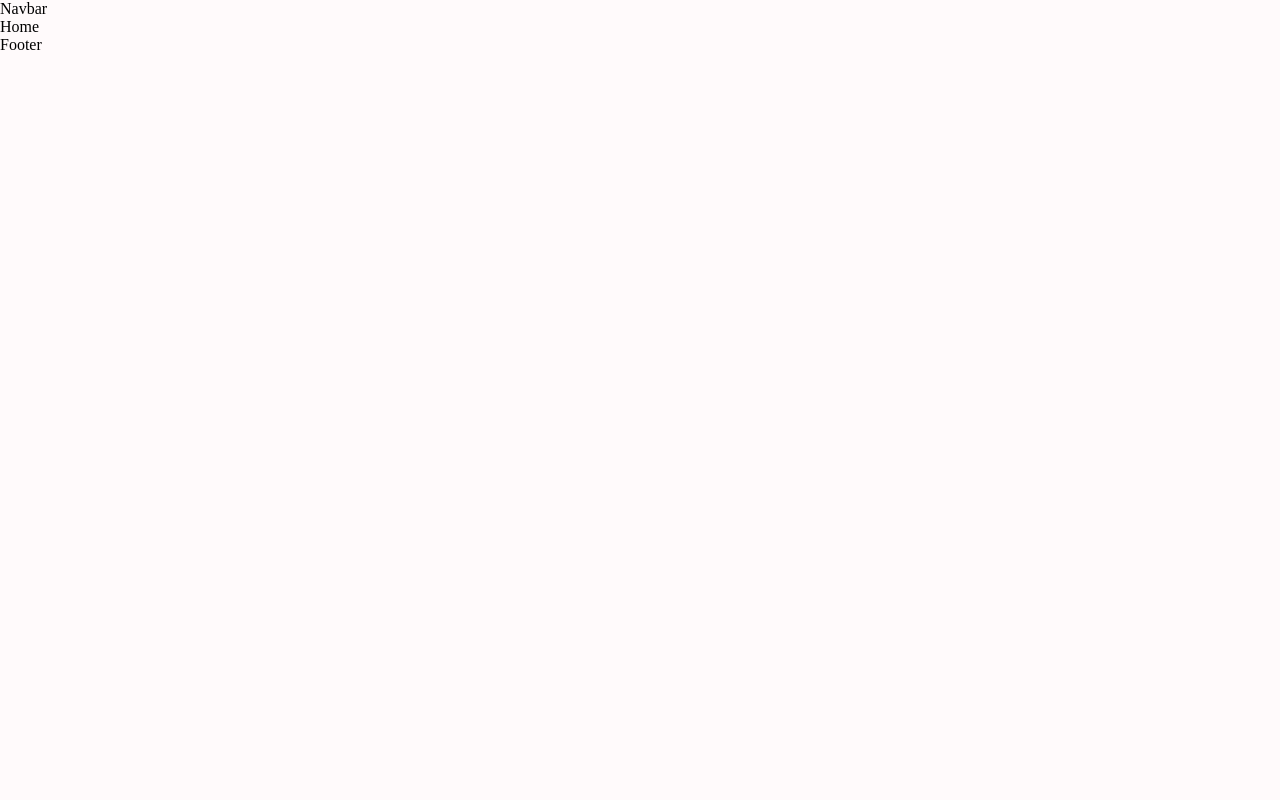
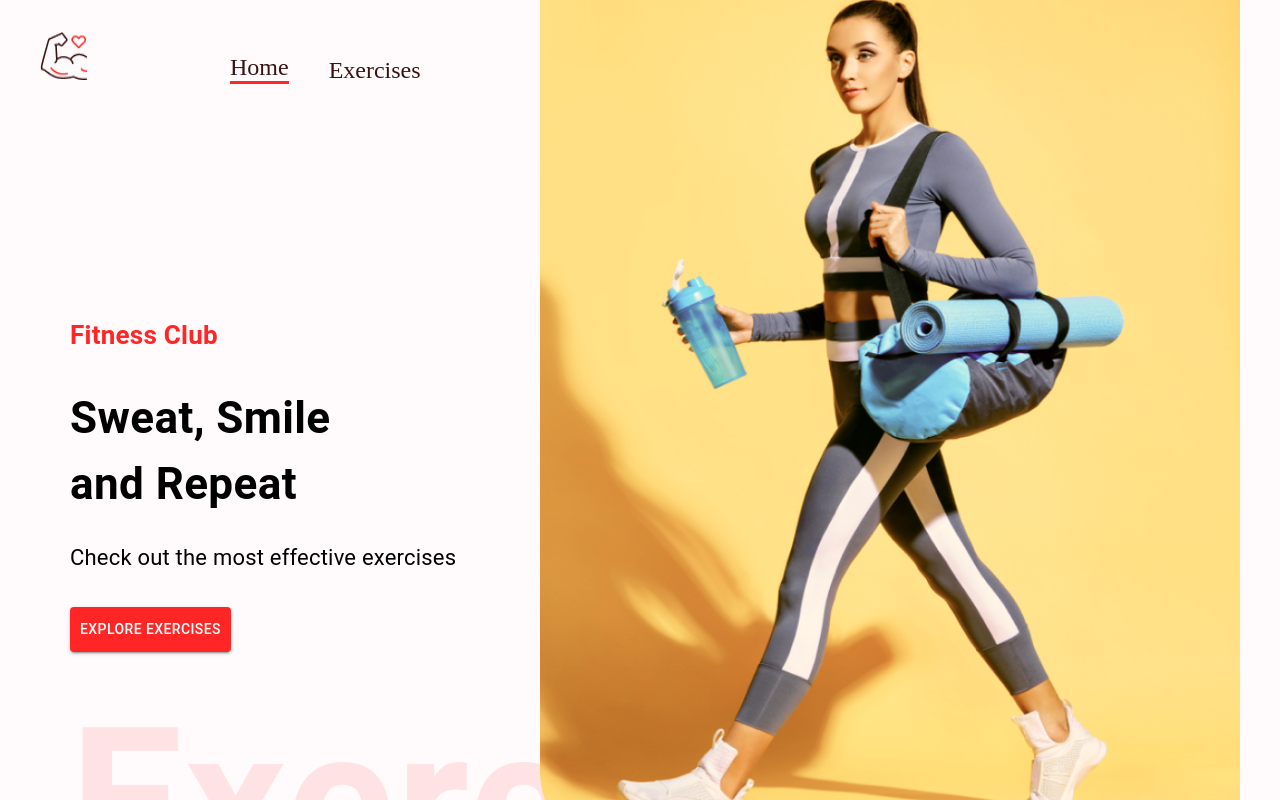
Before and after one commit to EugeniaKolodeichuk/fitness-exercices-app, a React (Create React App) app: page / in a window 1280 px wide. Shown: the top 800 px of the page. Built offline with nearby package versions, Linux system fonts and the light colour scheme.

Commit message:
add navbar and components to home page

```diff
--- /dev/null
+++ b/src/components/Exercises.js
@@ -0,0 +1,9 @@
+import React from 'react'
+
+const Exercises = () => {
+  return (
+    <div>Exercises</div>
+  )
+}
+
+export default Exercises
--- /dev/null
+++ b/src/components/HeroBanner.js
@@ -0,0 +1,51 @@
+import React from 'react';
+import { Box, Stack, Typography, Button } from '@mui/material';
+
+import HeroBannerImage from '../assets/images/banner.png';
+
+const HeroBanner = () => {
+  return (
+    <Box
+        sx={{
+            mt: { lg: '212px', xs: '70px' },
+            ml: { sm: '50px' }
+        }}
+        position="relative"
+        p="20px"
+    >
+        <Typography color="#FF2625" fontWeight="600" fontSize="26px">
+            Fitness Club
+        </Typography>
+        <Typography
+            fontWeight={700}
+            sx={{ fontSize: { lg: '44px', xs: '40px' }}}
+            mb="23px"
+            mt="30px"
+        >
+            Sweat, Smile <br /> and Repeat
+        </Typography>
+        <Typography fontSize="22px" lineHeight="35px" mb={4}>
+           Check out the most effective exercises
+        </Typography>
+        <Button
+            variant="contained"
+            color="error"
+            href="exercises"
+            sx={{ backgroundColor: '#FF2625', padding: '10px' }}
+        >
+            Explore Exercises
+        </Button>
+        <Typography
+            fontWeight={600}
+            color="#FF2625"
+            sx={{ opacity: 0.1, display: { lg: 'block', xs: 'none' }}}
+            fontSize="200px"
+        >
+            Exercise
+        </Typography>
+        <img src={HeroBannerImage} alt="banner" className="hero-banner-img" />
+    </Box>
+  )
+}
+
+export default HeroBanner
--- a/src/components/Navbar.js
+++ b/src/components/Navbar.js
@@ -1,8 +1,55 @@
-import React from 'react'
+import React from 'react';
+import { Link } from 'react-router-dom';
+import { Stack } from '@mui/material';
+
+import Logo from '../assets/images/Logo.png';
 
 const Navbar = () => {
   return (
-    <div>Navbar</div>
+    <Stack
+      direction="row"
+      justifyContent="space-around"
+      sx={{
+        gap: { sm: '122px', xs: '40px' },
+        mt: { sm: '32px', xs: '20px' },
+        justifyContent: 'none'
+      }}
+      px="20px"
+    >
+      <Link to="/">
+        <img
+          src={Logo}
+          alt="logo"
+          style={{
+            width: '48px',
+            height: '48px',
+            margin: '0 20px'
+          }}
+        />
+      </Link>
+      <Stack
+        direction="row"
+        gap="40px"
+        fontSize="24px"
+        alignItems="flex-end"
+      >
+        <Link
+          to="/"
+          style={{
+            textDecoration: 'none',
+            color: '#3A1212',
+            borderBottom: '3px solid #FF2625'
+          }}
+        >Home</Link>
+        <a
+          href="#exercises"
+          style={{
+            textDecoration: 'none',
+            color: '#3A1212'
+          }}
+        >Exercises</a>
+      </Stack>
+    </Stack>
   )
 }
 
--- /dev/null
+++ b/src/components/SearchExercises.js
@@ -0,0 +1,9 @@
+import React from 'react'
+
+const SearchExercises = () => {
+  return (
+    <div>SearchExercises</div>
+  )
+}
+
+export default SearchExercises
--- a/src/pages/Home.js
+++ b/src/pages/Home.js
@@ -1,8 +1,17 @@
-import React from 'react'
+import React, { useState } from 'react';
+import { Box } from '@mui/material';
+
+import Exercises from '../components/Exercises';
+import SearchExercises from '../components/SearchExercises';
+import HeroBanner from '../components/HeroBanner';
 
 const Home = () => {
   return (
-    <div>Home</div>
+    <Box>
+      <HeroBanner />
+      <SearchExercises />
+      <Exercises />
+    </Box>
   )
 }
 
```
